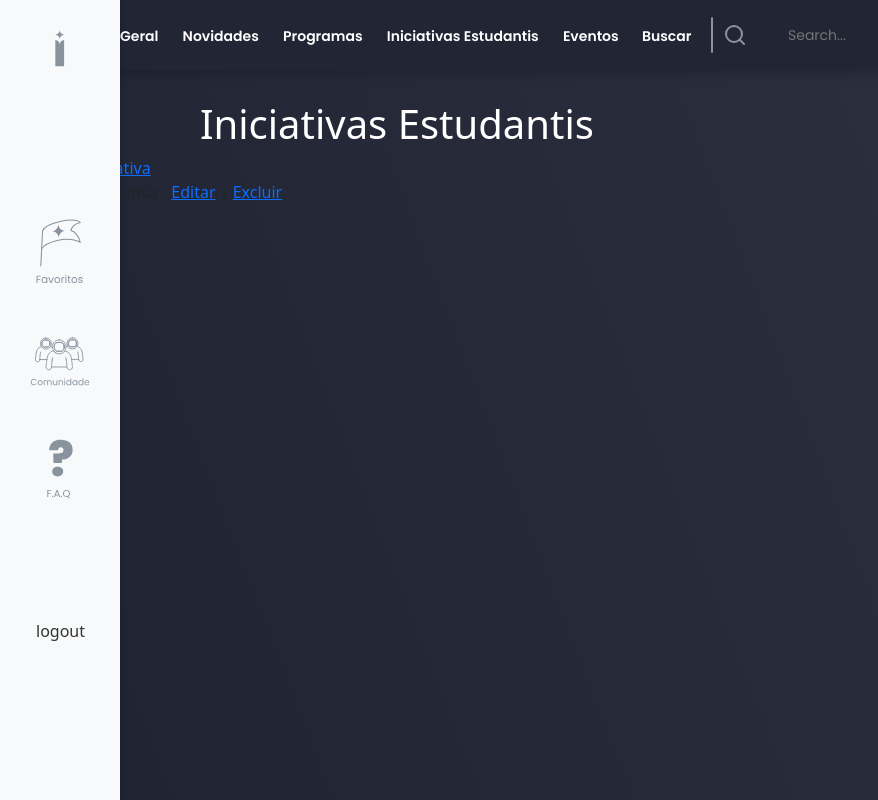
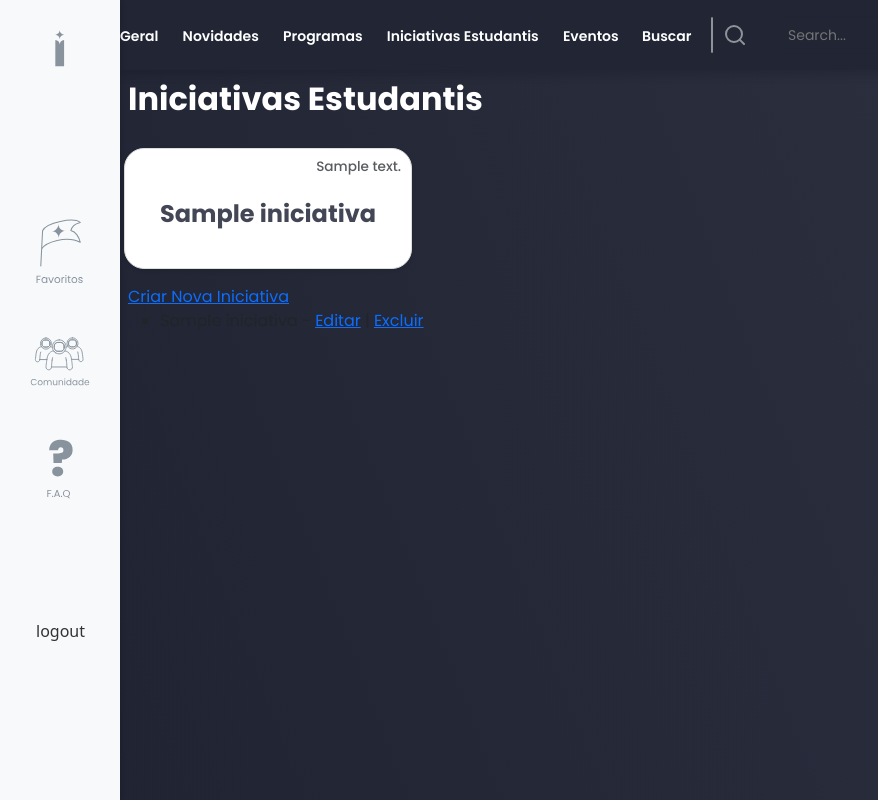
Before and after one commit to majupeixoto/polaris, a Django app: template Projeto/apps/templates/apps/iniciativas/iniciativa_list.html in a window 1280 px wide. Shown: the whole page, without its empty margins (0-878 px from the left). Run offline with Django 5.2, Linux system fonts and the light colour scheme; a user stored in the database is signed in; tables that the repository leaves empty hold one stand-in row (values such as "Sample post"); the template is opened without the code that fills it: most values are stand-ins (such as "Sample title", 1, 10 or a date in 2020); parts of the project's set-up code (start-up, migrations or seed data) failed here and were passed over.

Commit message:
iniciativa css

```diff
--- a/Projeto/apps/templates/apps/iniciativas/iniciativa_list.html
+++ b/Projeto/apps/templates/apps/iniciativas/iniciativa_list.html
@@ -1,16 +1,170 @@
-{% extends "global/base.html" %}
-{% load static %}
+{% extends 'global/base.html' %}
 
 {% block content %}
-<link rel="stylesheet" href="{% static 'global/css/iniciativa.css' %}">
-<h1 style="color: #FFF; font-size: 40px; margin-top: 100px; margin-left: 200px;">Iniciativas Estudantis</h1>
+<div class="content-wrapper">
+    <h3>Iniciativas Estudantis</h3>
+    <div class="row row-cols-1 row-cols-sm-2 row-cols-md-3 g-2"> <!-- g-2 para espaçamento menor -->
+        {% if iniciativa %}
+            {% for iniciativa in iniciativas %}
+            <div class="col">
+                <!-- Card específico agora é clicável -->
+                <div class="card shadow-sm" style="width: 18rem; margin-bottom: 1rem;">
+                    <a href="{% url 'iniciativa_detail' iniciativa.id %}" class="card-link">
+                        <div class="card-body">
+                            <!-- descrição no canto superior direito -->
+                            <h6 class="card-subtitle text-end text-muted mb-2">{{ iniciativa.descricao }}</h6>
+                            <!-- Título centralizado -->
+                            <h5 class="card-title text-center">{{ iniciativa.titulo }}</h5>
+                        </div>
+                    </a>
+                </div>
+            </div>
+            {% endfor %}
+    </div>
+    {% else %}
+            <p>Nenhum evento encontrado.</p>
+        {% endif %}
+
         {% if user.is_superuser %}
         <a href="{% url 'iniciativa_create' %}">Criar Nova Iniciativa</a>
-{% endif %}
         <ul>
             {% for iniciativa in iniciativas %}
             <li>{{ iniciativa.titulo }} - <a href="{% url 'iniciativa_update' iniciativa.id %}">Editar</a> | <a href="{% url 'iniciativa_delete' iniciativa.id %}">Excluir</a></li>
             {% endfor %}
         </ul>
+        {% endif %}
+</div>
+<style>
+    @import url('https://fonts.googleapis.com/css2?family=Poppins:ital,wght@0,100;0,200;0,300;0,400;0,500;0,600;0,700;0,800;0,900;1,100;1,200;1,300;1,400;1,500;1,600;1,700;1,800;1,900&display=swap');
 
+    .corpo {
+        overflow-y: auto; /* Permite rolagem vertical se necessário */
+        font-family: 'Poppins';
+    }
+    .content-wrapper {
+        padding: 10vh 5vw 0 10vw; /* Espaços: topo, direita, baixo, esquerda */
+        position: relative;
+    }
+
+    h3 {
+        color: white; /* Deixa o texto branco */
+        font-size: 2rem; /* Aumenta o tamanho da fonte */
+        font-weight: bold; /* Deixa o texto em negrito, se desejar */
+        margin-bottom: 30px; /* Adiciona um espaço abaixo do título */
+    }
+
+    p {
+        color: white;
+    }
+
+    .card {
+        border: 1px solid #ddd; /* Borda discreta */
+        border-radius: 20px; /* Bordas arredondadas */
+        box-shadow: 0 4px 6px rgba(0, 0, 0, 0.1); /* Sombra leve */
+        background-color: #fff; /* Fundo branco */
+        margin: 0; /* Espaço ao redor do card */
+        padding: 15px; /* Espaço interno */
+        transition: box-shadow 0.3s ease; /* Suaviza o efeito de hover */
+        position: relative; /* Para posicionar elementos internos */
+    }
+
+    .card-link {
+        text-decoration: none; /* Remover o sublinhado padrão de links */
+        color: inherit; /* Garantir que a cor do texto dentro do card seja a mesma que o card em si */
+    }
+
+    .card:hover {
+        cursor: pointer; /* Mostrar o cursor de clique quando passar sobre o card */
+        box-shadow: 0 4px 8px rgba(0, 0, 0, 0.2); /* Efeito de hover mais destacado */
+    }
+
+    .card-title {
+        font-size: 1.5rem; /* Tamanho do título */
+        font-weight: bold; /* Negrito */
+        color: #424655;
+        text-align: center; /* Centralizar título */
+        margin-top: 20px;
+    }
+
+    .card-subtitle {
+        font-size: 0.9rem; /* Tamanho pequeno */
+        color: #88939E; /* Cinza claro */
+        position: absolute; /* Posiciona de forma absoluta dentro do card */
+        top: 10px; /* Próximo ao topo */
+        right: 10px; /* Próximo ao canto direito */
+        margin: 0; /* Remove margens extras */
+    }
+
+    .text-muted {
+        font-size: 0.85rem; /* Tamanho menor */
+        color: #88939E; /* Cinza claro */
+    }
+
+    .text-end {
+        text-align: right; /* Alinhamento à direita */
+    }
+
+    .text-center {
+        text-align: center; /* Alinhamento ao centro */
+    }
+
+    .fw-bold {
+        color: #2F872F;
+        font-weight: bold; /* Negrito */
+    }
+
+    .card-body p.text-muted.mb-4 {
+        margin-bottom: 1.5rem; /* Aumenta o espaço entre palestrante e local/início */
+    }
+
+    .card-body p.fw-bold.mb-0 {
+        margin-bottom: 0.25rem; /* Diminui a margem entre local e início */
+    }
+
+    /* Ajustando o layout das colunas */
+    .row {
+        display: grid;
+        grid-template-columns: repeat(auto-fill, minmax(250px, 1fr)); /* Cria colunas flexíveis */
+        gap: 2.5rem; /* Espaçamento entre as colunas */
+    }
+
+    .col {
+        padding: 0; /* Remove o preenchimento interno nas colunas */
+    }
+
+    .card {
+        margin-bottom: 0.5rem; /* Reduzir o espaço entre os cards */
+    }
+
+    /* Se for necessário mais controle sobre o card */
+    .card-body {
+        display: flex;
+        flex-direction: column;
+        justify-content: space-between; /* Alinha o conteúdo */
+        height: 100%;
+    }
+
+    .btn-cadastrar-evento {
+        position: absolute; /* Posiciona em relação ao elemento pai */
+        top: 10vh; /* Alinha verticalmente com o título */
+        right: 5vw; /* Alinha ao lado direito do contêiner */
+        background-color: #2F872F; /* Cor de fundo */
+        color: white; /* Texto branco */
+        padding: 10px 20px; /* Espaçamento interno */
+        border: none; /* Remove borda */
+        border-radius: 8px; /* Bordas arredondadas */
+        font-size: 1rem; /* Tamanho da fonte */
+        font-weight: bold; /* Negrito */
+        text-decoration: none; /* Remove sublinhado */
+        box-shadow: 0 4px 6px rgba(0, 0, 0, 0.1); /* Sombra leve */
+        transition: background-color 0.3s ease, box-shadow 0.3s ease; /* Suaviza transições */
+    }
+
+    .btn-cadastrar-evento:hover {
+        background-color: #267325; /* Cor de fundo ao passar o mouse */
+        box-shadow: 0 6px 10px rgba(0, 0, 0, 0.2); /* Sombra mais destacada */
+        cursor: pointer; /* Cursor de clique */
+    }
+
+</style>
 {% endblock %}
--- a/Projeto/static/global/css/iniciativa.css
+++ /dev/null
@@ -1,6 +0,0 @@
-.h1{
-    color: #FFF;
-    font-size: 40px;
-    margin-top: 100px;
-    margin-left: 200px;
-}
```
Lines whose indentation alone changed are shown as unchanged.
